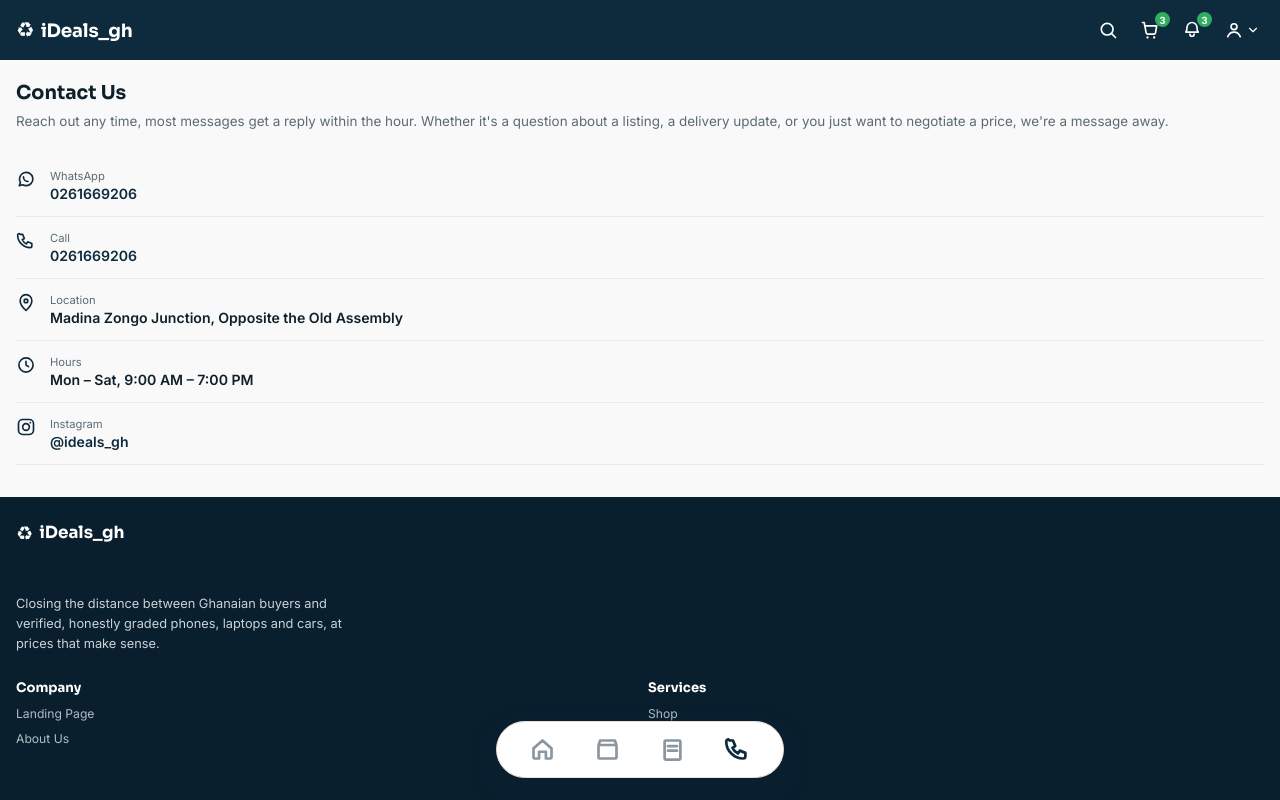
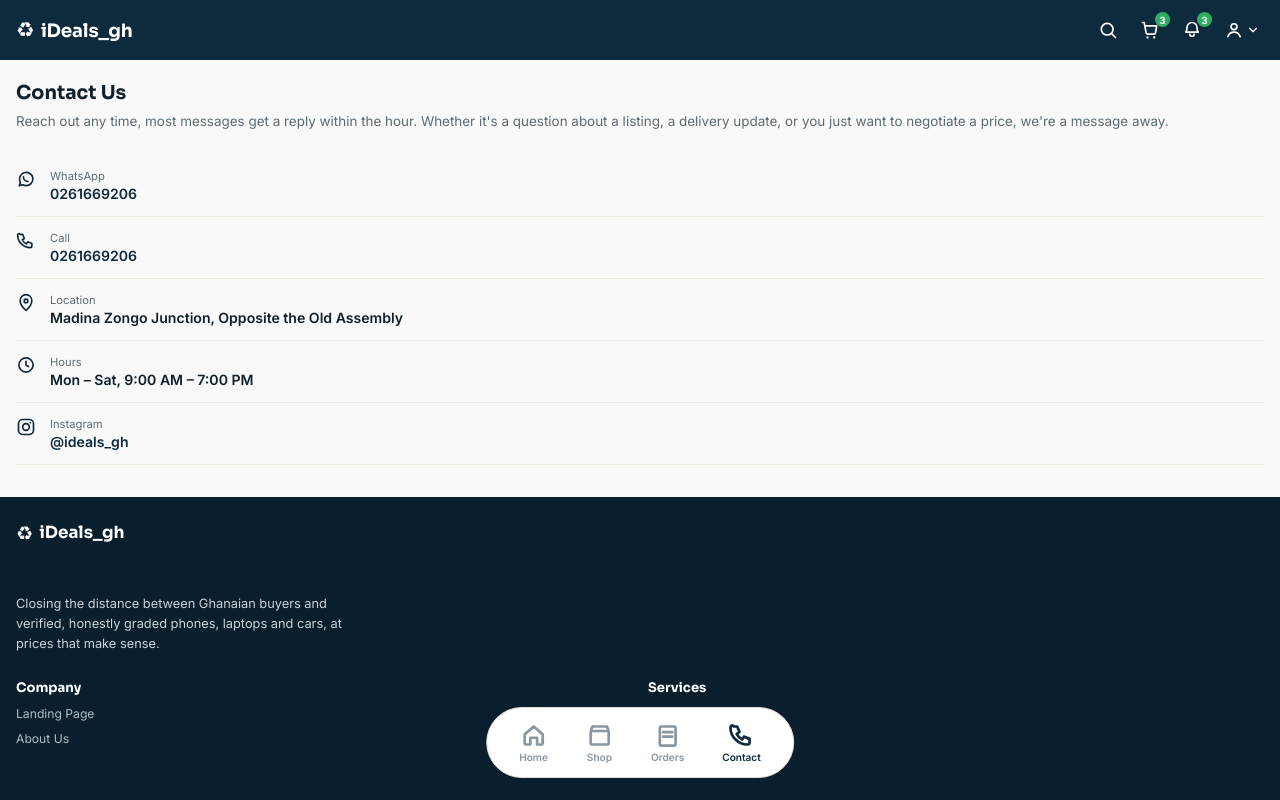
Before and after one commit to tontonvs/ideals_gh, a React (Vite) app: page /contact in a window 1280 px wide. Shown: the top 800 px of the page. Built offline with nearby package versions, Linux system fonts and the light colour scheme.

Commit message:
Splash to 4s, bottom nav labels back

```diff
--- a/src/components/BottomNav.tsx
+++ b/src/components/BottomNav.tsx
@@ -15,11 +15,19 @@ export default function BottomNav() {
 
   return (
     <nav className="bottom-nav">
-      {navItems.map(({ path, icon: Icon }) => {
+      {navItems.map(({ label, path, icon: Icon }) => {
         const active = location.pathname === path;
         return (
           <Link key={path} to={path} style={styles.item}>
             <Icon active={active} />
+            <span
+              style={{
+                ...styles.label,
+                color: active ? "var(--color-navy)" : "#8A96A0",
+              }}
+            >
+              {label}
+            </span>
           </Link>
         );
       })}
@@ -121,7 +129,13 @@ function OrdersIcon({ active }: IconProps) {
 const styles: Record<string, React.CSSProperties> = {
   item: {
     display: "flex",
+    flexDirection: "column",
     alignItems: "center",
     justifyContent: "center",
+    gap: 2,
+  },
+  label: {
+    fontSize: "0.63rem",
+    fontWeight: 600,
   },
 };
--- a/src/components/SplashScreen.tsx
+++ b/src/components/SplashScreen.tsx
@@ -4,7 +4,7 @@ interface SplashScreenProps {
   onFinish: () => void;
 }
 
-const TOTAL_DURATION_MS = 2200;
+const TOTAL_DURATION_MS = 4000;
 
 export default function SplashScreen({ onFinish }: SplashScreenProps) {
   const [exiting, setExiting] = useState(false);
@@ -51,7 +51,7 @@ const styles: Record<string, React.CSSProperties> = {
     marginLeft: "-20px",
     borderRadius: "50%",
     background: "var(--color-navy)",
-    animation: "splashCircleExpand 0.7s cubic-bezier(0.4, 0, 0.2, 1) forwards",
+    animation: "splashCircleExpand 1.3s cubic-bezier(0.4, 0, 0.2, 1) forwards",
   },
   contentWrap: {
     position: "relative",
@@ -67,13 +67,13 @@ const styles: Record<string, React.CSSProperties> = {
     fontSize: "1.7rem",
     letterSpacing: "-0.01em",
     opacity: 0,
-    animation: "splashTextBounce 0.6s cubic-bezier(0.34, 1.56, 0.64, 1) 0.5s forwards",
+    animation: "splashTextBounce 1.1s cubic-bezier(0.34, 1.56, 0.64, 1) 0.9s forwards",
   },
   recycle: {
     color: "white",
     fontSize: "1.9rem",
     lineHeight: 1,
     opacity: 0,
-    animation: "splashFadeIn 0.5s ease 1s forwards",
+    animation: "splashFadeIn 0.9s ease 1.8s forwards",
   },
 };
--- a/src/index.css
+++ b/src/index.css
@@ -49,7 +49,7 @@ button {
   display: flex;
   flex-direction: column;
   position: relative;
-  padding-bottom: 64px; /* space for bottom nav */
+  padding-bottom: 66px; /* space for bottom nav */
 }
 
 .page-content {
@@ -112,7 +112,7 @@ button {
 }
 
 .bottom-nav {
-  height: 60px;
+  height: 66px;
   background: var(--color-card);
   border-top: 1px solid #EAE5D9;
   display: flex;
```
